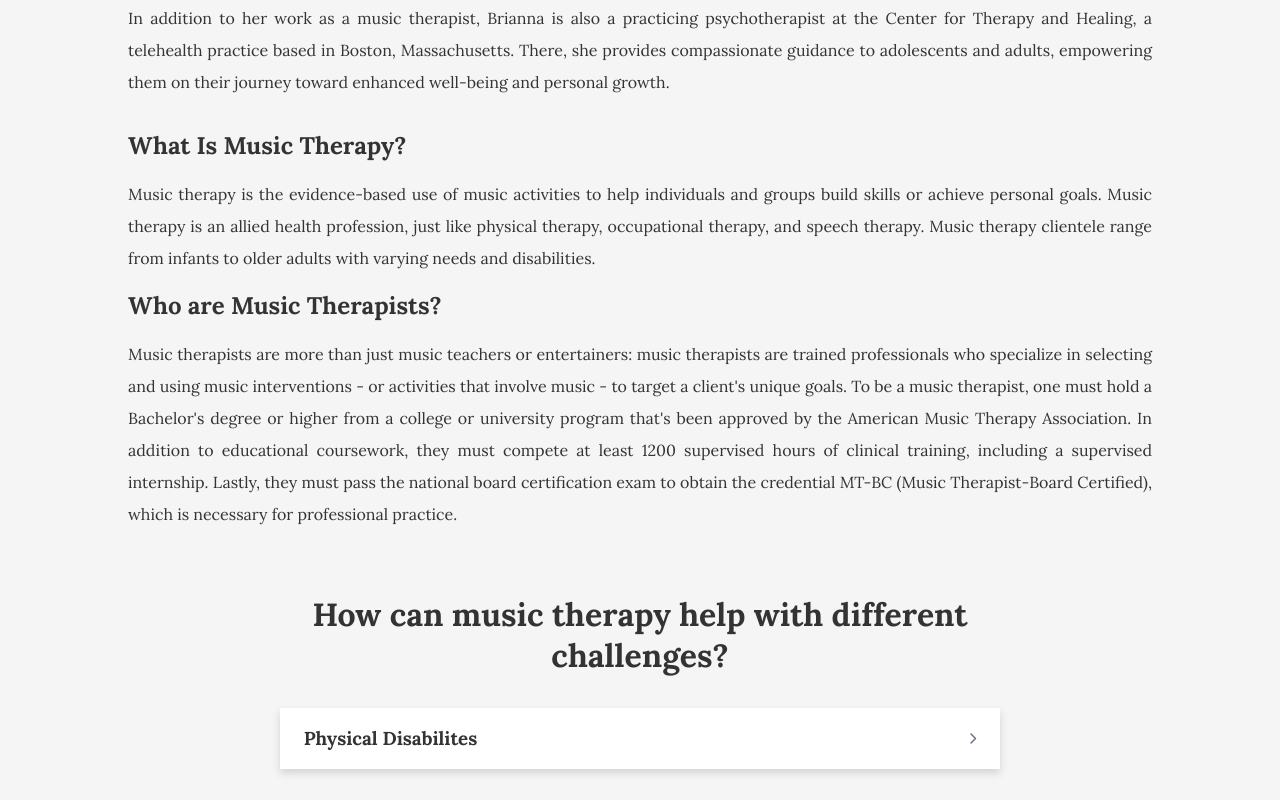
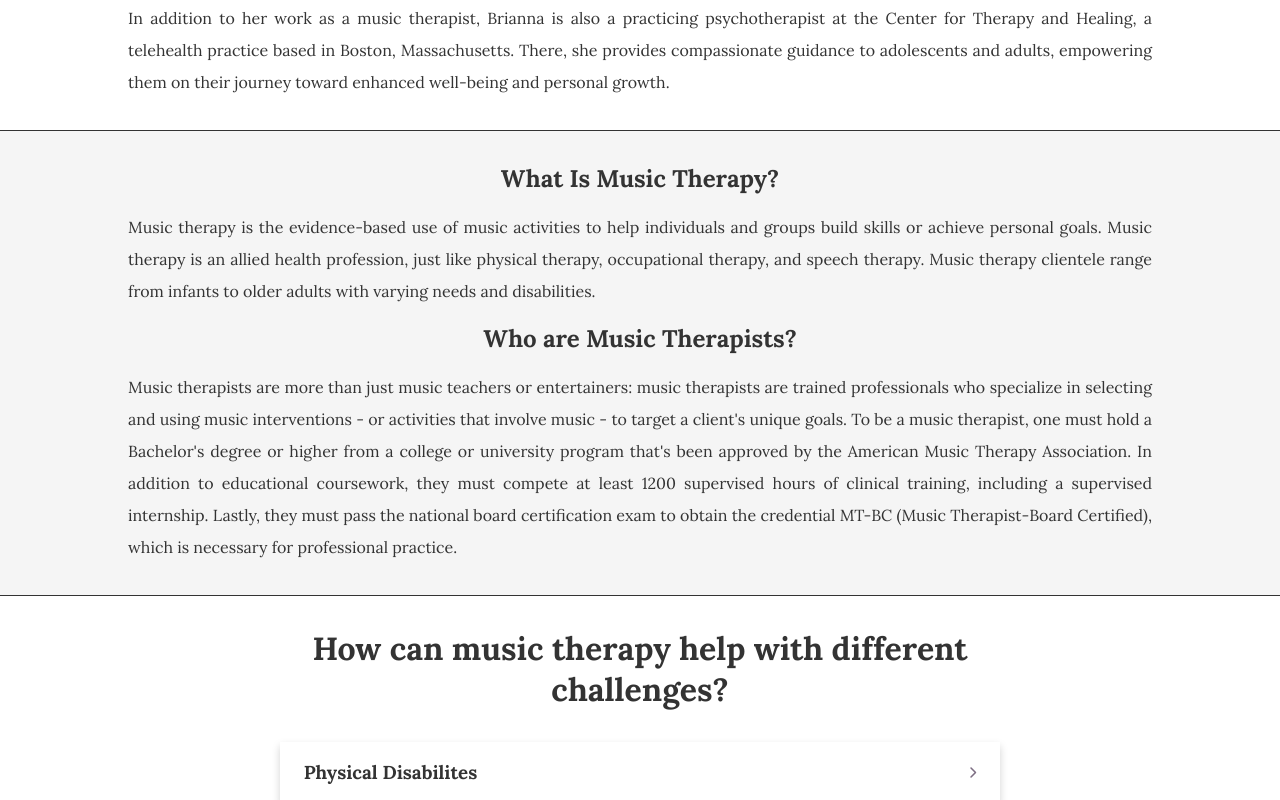
Before and after one commit to Jacob-Burnstein/brzeznik-professional-website, a React (Vite) app: page / in a window 1280 px wide. Shown: the part 860-1660 px from the top of the page. Built offline with nearby package versions, Linux system fonts and the light colour scheme.

Commit message:
removed questions card

```diff
--- a/src/components/home-subcomponents/Questions.jsx
+++ b/src/components/home-subcomponents/Questions.jsx
@@ -1,25 +1,30 @@
 import React from "react";
-import QuestionsCard from "./QuestionsCard";
 
 const Questions = () => {
-  const questionsAndAnswers = [
-    {
-      question: "What Is Music Therapy?",
-      answer:
-        "Music therapy is the evidence-based use of music activities to help individuals and groups build skills or achieve personal goals. Music therapy is an allied health profession, just like physical therapy, occupational therapy, and speech therapy. Music therapy clientele range from infants to older adults with varying needs and disabilities.",
-    },
-    {
-      question: "Who are Music Therapists?",
-      answer:
-        "Music therapists are more than just music teachers or entertainers: music therapists are trained professionals who specialize in selecting and using music interventions - or activities that involve music - to target a client's unique goals. To be a music therapist, one must hold a Bachelor's degree or higher from a college or university program that's been approved by the American Music Therapy Association. In addition to educational coursework, they must compete at least 1200 supervised hours of clinical training, including a supervised internship. Lastly, they must pass the national board certification exam to obtain the credential MT-BC (Music Therapist-Board Certified), which is necessary for professional practice.",
-    },
-  ];
-
   return (
     <div className="questionSection">
-      {questionsAndAnswers.map(({ question, answer }, index) => (
-        <QuestionsCard key={index} question={question} answer={answer} />
-      ))}
+      <h2 className="question">What Is Music Therapy?</h2>
+      <p className="answer">
+        Music therapy is the evidence-based use of music activities to help
+        individuals and groups build skills or achieve personal goals. Music
+        therapy is an allied health profession, just like physical therapy,
+        occupational therapy, and speech therapy. Music therapy clientele range
+        from infants to older adults with varying needs and disabilities.
+      </p>
+      <h2 className="question">Who are Music Therapists?</h2>
+      <p className="answer">
+        Music therapists are more than just music teachers or entertainers:
+        music therapists are trained professionals who specialize in selecting
+        and using music interventions - or activities that involve music - to
+        target a client's unique goals. To be a music therapist, one must hold a
+        Bachelor's degree or higher from a college or university program that's
+        been approved by the American Music Therapy Association. In addition to
+        educational coursework, they must compete at least 1200 supervised hours
+        of clinical training, including a supervised internship. Lastly, they
+        must pass the national board certification exam to obtain the credential
+        MT-BC (Music Therapist-Board Certified), which is necessary for
+        professional practice.
+      </p>
     </div>
   );
 };
--- a/src/components/home-subcomponents/QuestionsCard.jsx
+++ /dev/null
@@ -1,12 +0,0 @@
-import React from "react";
-
-const QuestionsCard = ({ question, answer }) => {
-  return (
-    <div>
-      <h2 className="question">{question}</h2>
-      <p className="answer">{answer}</p>
-    </div>
-  );
-};
-
-export default QuestionsCard;
--- a/src/index.css
+++ b/src/index.css
@@ -4,7 +4,7 @@ html {
 
 body {
   margin: 0 auto;
-  background-color: #f5f5f5;
+  background-color: #ffffff;
   color: #333333;
 }
 
@@ -76,7 +76,11 @@ body {
   flex-direction: column;
   align-items: center;
   line-height: 200%;
+  padding-top: 2em;
   padding-bottom: 1em;
+  background-color: #f5f5f5;
+  border-top: solid 1px;
+  border-bottom: solid 1px;
 }
 
 .question {
@@ -103,7 +107,6 @@ body {
 }
 
 .listSection {
-  background-color: #f5f5f5;
   display: flex;
   flex-direction: column;
   align-items: center;
@@ -165,7 +168,6 @@ body {
   align-items: center;
   height: 100%;
   width: 100vw;
-  background-color: #f5f5f5;
 }
 .servicesList h2 {
   align-items: center;
--- a/src/index.scss
+++ b/src/index.scss
@@ -4,7 +4,7 @@ html {
 
 body {
   margin: 0 auto;
-  background-color: #f5f5f5;
+  background-color: #ffffff;
   color: #333333;
 }
 
@@ -87,7 +87,11 @@ body {
   flex-direction: column;
   align-items: center;
   line-height: 200%;
+  padding-top: 2em;
   padding-bottom: 1em;
+  background-color: #f5f5f5;
+  border-top: solid 1px;
+  border-bottom: solid 1px;
 }
 
 .question {
@@ -114,7 +118,7 @@ body {
 }
 
 .listSection {
-  background-color: #f5f5f5;
+  // background-color: #f5f5f5;
   display: flex;
   flex-direction: column;
   align-items: center;
@@ -180,7 +184,6 @@ body {
   align-items: center;
   height: 100%;
   width: 100vw;
-  background-color: #f5f5f5;
 
   h2 {
     align-items: center;
```
Also changed, not shown: 1 other file (tests, documents, lock files or other folders).
